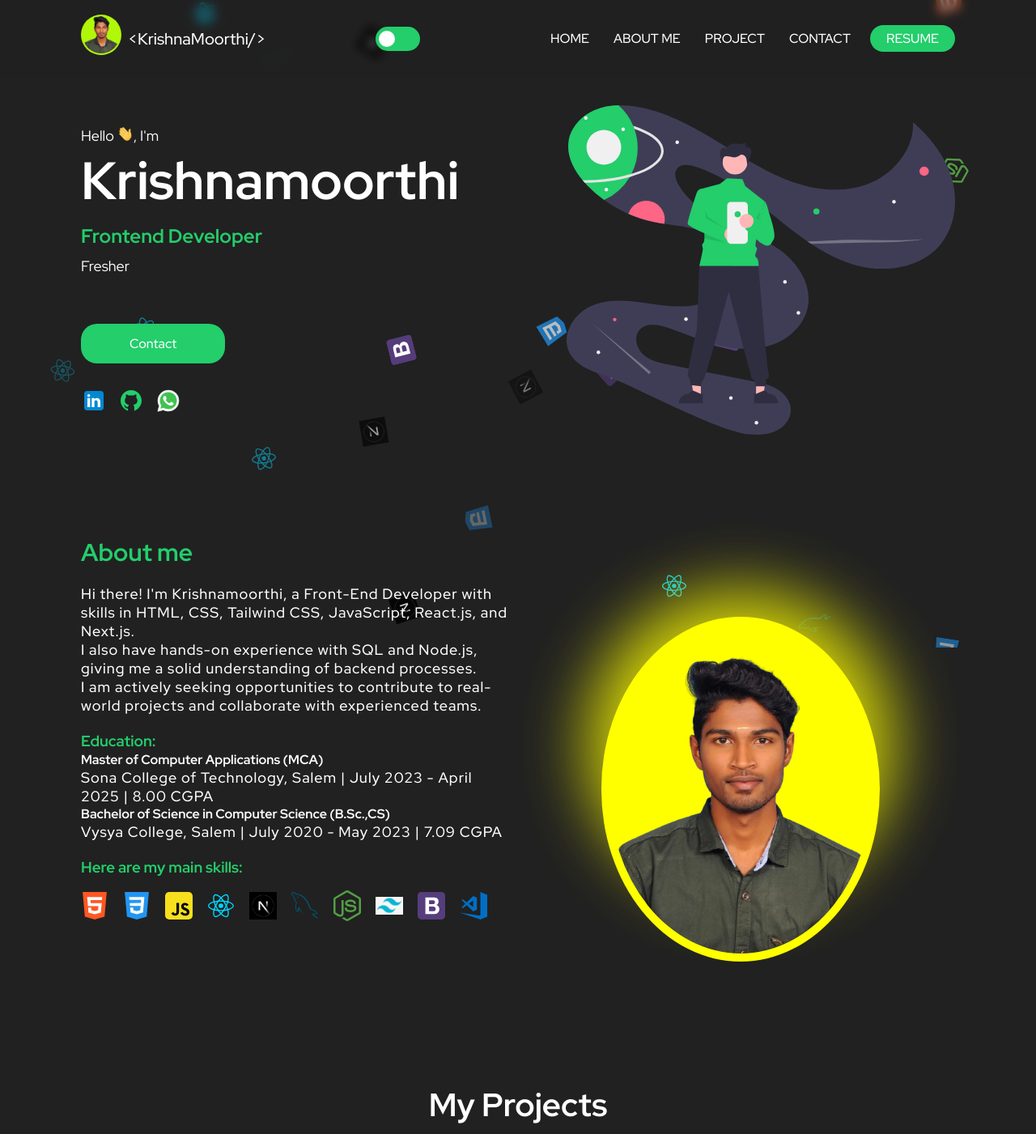
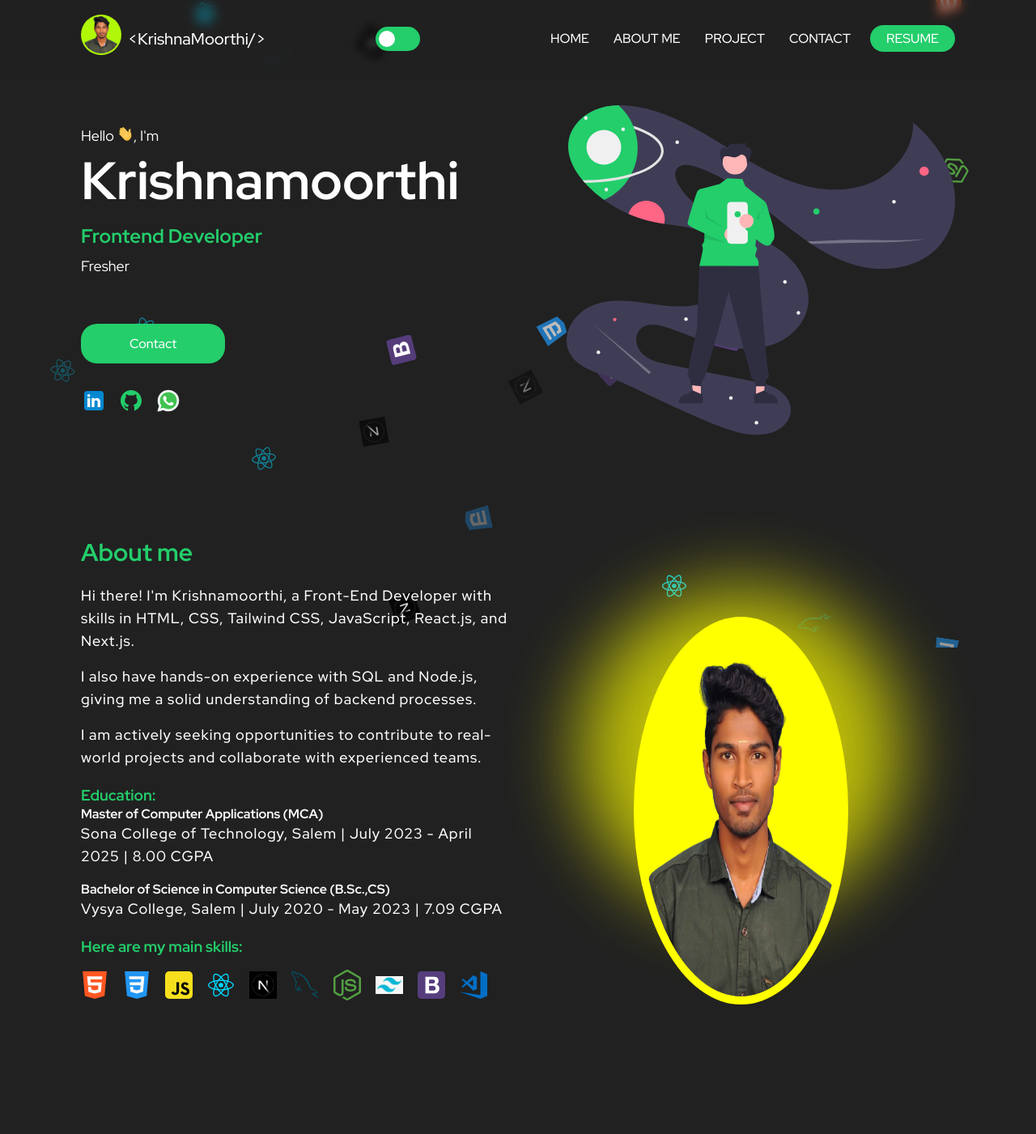
Before and after one commit to ezhilkrish002/portfolio, a React (Create React App) app: page / in a window 1280 px wide. Shown: the top 1401 px of the page at 81% size. Built offline with nearby package versions, Linux system fonts and the light colour scheme.

Commit message:
nav bar d

```diff
--- a/src/components/About/styles.ts
+++ b/src/components/About/styles.ts
@@ -6,7 +6,32 @@ export const Container = styled.section`
   grid-template-columns: 1fr 1fr;
   gap: 2rem;
 
-  /* Hard Skills */
+  /* ---------------- TEXT AREA ---------------- */
+
+  .about-text {
+    p {
+      font-size: 1.8rem;
+      letter-spacing: 0.1rem;
+      font-weight: 500;
+      margin-bottom: 1.6rem;
+      line-height: 2.8rem;
+    }
+
+    h2 {
+      display: inline-block;
+      margin-bottom: 2rem;
+      font-size: 3rem;
+      color: var(--green);
+    }
+
+    h3 {
+      margin-top: 2rem;
+      color: var(--green);
+    }
+  }
+
+  /* ---------------- SKILLS ---------------- */
+
   .hard-skills {
     margin-top: 1.6rem;
     display: flex;
@@ -16,37 +41,17 @@ export const Container = styled.section`
     justify-content: flex-start;
   }
 
-  .hability {
-    display: flex;
-    flex-direction: column;
-    align-items: center;
-
-    img {
+  .hability img {
     width: 3.4rem;
-    }
+    transition: 0.3s ease;
   }
 
-  /* Text */
-  h2 {
-    display: inline-block;
-    margin-bottom: 2rem;
-    font-size: 3rem;
-    margin-top: 0rem;
-    color: var(--green);
+  .hability img:hover {
+    transform: scale(1.15);
   }
 
-  h3 {
-    margin-top: 2rem;
-    color: var(--green);
-  }
+  /* ---------------- IMAGE SECTION ---------------- */
 
-  p {
-    font-size: 1.8rem;
-    letter-spacing: 0.1rem;
-    font-weight: 500;
-  }
-
-  /* IMAGE CONTAINER */
   .about-image {
     width: 100%;
     text-align: center;
@@ -55,36 +60,32 @@ export const Container = styled.section`
     justify-content: center;
   }
 
-/* Yellow circle behind the image */
+  /* Yellow glow behind image (adjust per device) */
   .about-image::before {
     content: "";
     position: absolute;
-  top: 20%; /* moved lower so glow stays below */
+    top: 25%;
     left: 50%;
-  transform: translate(-50%, -10%); /* pushes glow downward */
-  width: 38rem;
-  height: 38rem;
+    transform: translate(-50%, -20%);
+    width: 40rem;
+    height: 40rem;
     background: yellow;
     border-radius: 50%;
+    opacity: 0.7;
     z-index: 0;
-
-  /* controlled glow under the image */
-  filter: blur(40px);
-  opacity: 0.8;
+    filter: blur(45px);
+    transition: 0.3s ease;
   }
 
-/* Main profile image */
+  /* Main image - DESKTOP ONLY (reduced size) */
   .about-image img {
     margin-top: 10rem;
-  width: 65%;
+    width: 50%;        /* 🔥 reduced from 65% → 50% */
     border-radius: 50%;
     padding: 1rem;
     background: yellow;
     z-index: 2;
-
-  transition:
-    transform 0.4s ease,
-    box-shadow 0.4s ease;
+    transition: transform 0.4s ease, box-shadow 0.4s ease;
 
     &:hover {
       transform: scale(1.06);
@@ -92,15 +93,23 @@ export const Container = styled.section`
     }
   }
 
-
-  /* Mobile View */
-  @media (max-width: 480px) {
+  /* ------------------------------------------------
+      TABLET (max-width: 960px)
+  ------------------------------------------------ */
+  @media (max-width: 960px) {
     display: block;
     text-align: center;
 
     .about-image img {
-      width: 70%;
-      margin-top: 3rem;
+      width: 60%;
+      margin-top: 6rem;
+    }
+
+    .about-image::before {
+      width: 28rem;
+      height: 28rem;
+      filter: blur(35px);
+      top: 20%;
     }
 
     .hard-skills {
@@ -108,17 +117,35 @@ export const Container = styled.section`
     }
   }
 
-  /* Tablet View */
-  @media (max-width: 960px) {
+  /* ------------------------------------------------
+      MOBILE (max-width: 480px)
+  ------------------------------------------------ */
+  @media (max-width: 480px) {
     display: block;
     text-align: center;
 
     .about-image img {
-      width: 65%;
+      width: 70%;
+      margin-top: 4rem;
+    }
+
+    .about-image::before {
+      width: 25rem;
+      height: 25rem;
+      top: 30%;
+      filter: blur(25px);
+      opacity: 0.6;
+    }
+
+    p {
+      font-size: 1.6rem;
+      line-height: 2.4rem;
+      margin-bottom: 1.4rem;
     }
 
     .hard-skills {
       justify-content: center;
+      gap: 1.6rem;
     }
   }
 `;
--- a/src/components/Header/styles.ts
+++ b/src/components/Header/styles.ts
@@ -145,13 +145,13 @@ export const Container = styled.header`
     transform: translateX(-100%);
   }
 
-  /* DESKTOP TOGGLE WRAPPER */
+  /* -------- DESKTOP TOGGLE WRAPPER -------- */
   .toggle-desktop {
     display: flex;
     align-items: center;
   }
 
-  /* MOBILE TOGGLE (hidden by default) */
+  /* -------- MOBILE TOGGLE (hidden until mobile) -------- */
   .toggle-mobile {
     display: none;
   }
@@ -165,7 +165,7 @@ export const Container = styled.header`
       display: block;
     }
 
-    /* --------- MOBILE: NAV MENU --------- */
+    /* --------- MOBILE NAV MENU --------- */
     nav {
       opacity: 0;
       visibility: hidden;
@@ -179,37 +179,45 @@ export const Container = styled.header`
       left: 0;
       transition: opacity 0.25s;
       background-color: var(--green);
-      gap: 2rem;
-
-      a.button {
-        background-color: var(--pink);
-      }
-
-      &.active {
-        opacity: 1;
-        visibility: visible;
-      }
+      gap: 2.5rem;
     }
 
-    /* -------- MOBILE LOGO BEHAVIOR -------- */
+    nav.active {
+      opacity: 1;
+      visibility: visible;
+    }
+
+    /* Hide name — show only image */
     .logo-text {
-      display: none; /* hide name */
+      display: none;
     }
 
     .logo-img {
-      display: block; /* show image */
+      display: block;
     }
 
-    /* ------- TOGGLES -------- */
-    .toggle-desktop {
-      display: none; /* hide desktop toggle */
+    /* Resume button centered nicely */
+    nav .button {
+      display: inline-block;
+      font-size: 1.6rem;
+      background-color: var(--pink);
+      padding: 0.8rem 2.4rem;
+      border-radius: 4px;
+      text-align: center;
+      margin-top: 1rem;
     }
 
+    /* Hide desktop toggle in mobile */
+    .toggle-desktop {
+      display: none;
+    }
+
+    /* Show toggle inside menu */
     nav .toggle-mobile {
-      display: flex; /* show mobile toggle inside menu */
-      margin-top: 2rem;
+      display: flex;
       flex-direction: column;
       align-items: center;
+      margin-top: 2rem;
     }
   }
 `;
```
Also changed, not shown: src/components/Header/Header.tsx (+5 -3 lines). Lines whose indentation alone changed are shown as unchanged.
